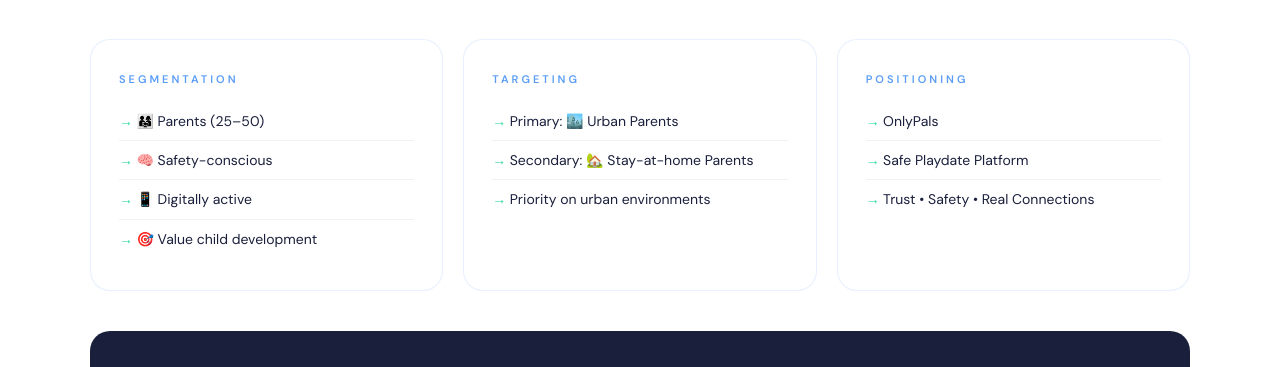
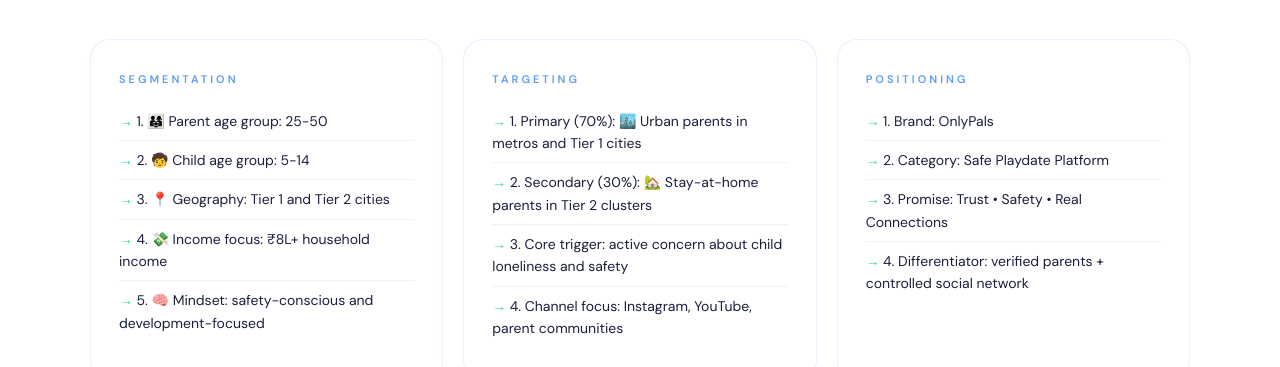
Before and after one commit to Malik8122/onlypals-website, a plain HTML site: page index.html in a window 1280 px wide. Shown: the part 4939-5306 px from the top of the page. Drawn offline with nearby package versions, Linux system fonts and the light colour scheme.

Commit message:
stp changes

```diff
--- a/index.html
+++ b/index.html
@@ -586,30 +586,33 @@
       <div class="stp-card">
         <h4>Segmentation</h4>
         <ul>
-          <li>👨‍👩‍👧 Parents (25–50)</li>
-          <li>🧠 Safety-conscious</li>
-          <li>📱 Digitally active</li>
-          <li>🎯 Value child development</li>
+          <li>1. 👨‍👩‍👧 Parent age group: 25-50</li>
+          <li>2. 🧒 Child age group: 5-14</li>
+          <li>3. 📍 Geography: Tier 1 and Tier 2 cities</li>
+          <li>4. 💸 Income focus: ₹8L+ household income</li>
+          <li>5. 🧠 Mindset: safety-conscious and development-focused</li>
         </ul>
       </div>
       <div class="stp-card">
         <h4>Targeting</h4>
         <ul>
-          <li>Primary: 🏙️ Urban Parents</li>
-          <li>Secondary: 🏡 Stay-at-home Parents</li>
-          <li>Priority on urban environments</li>
+          <li>1. Primary (70%): 🏙️ Urban parents in metros and Tier 1 cities</li>
+          <li>2. Secondary (30%): 🏡 Stay-at-home parents in Tier 2 clusters</li>
+          <li>3. Core trigger: active concern about child loneliness and safety</li>
+          <li>4. Channel focus: Instagram, YouTube, parent communities</li>
         </ul>
       </div>
       <div class="stp-card">
         <h4>Positioning</h4>
         <ul>
-          <li>OnlyPals</li>
-          <li>Safe Playdate Platform</li>
-          <li>Trust • Safety • Real Connections</li>
+          <li>1. Brand: OnlyPals</li>
+          <li>2. Category: Safe Playdate Platform</li>
+          <li>3. Promise: Trust • Safety • Real Connections</li>
+          <li>4. Differentiator: verified parents + controlled social network</li>
         </ul>
       </div>
       <div class="positioning-box">
-        <p><span>OnlyPals</span> is a <span>trusted platform</span> that enables <span>safe, meaningful social experiences for children</span> with parents always in control.</p>
+        <p>For <span>parents aged 25-50 with children aged 5-14</span>, <span>OnlyPals</span> is the <span>safe playdate platform</span> that delivers <span>verified trust, structured matching, and real-world connection</span> with parents always in control.</p>
       </div>
     </div>
   </div>
```
